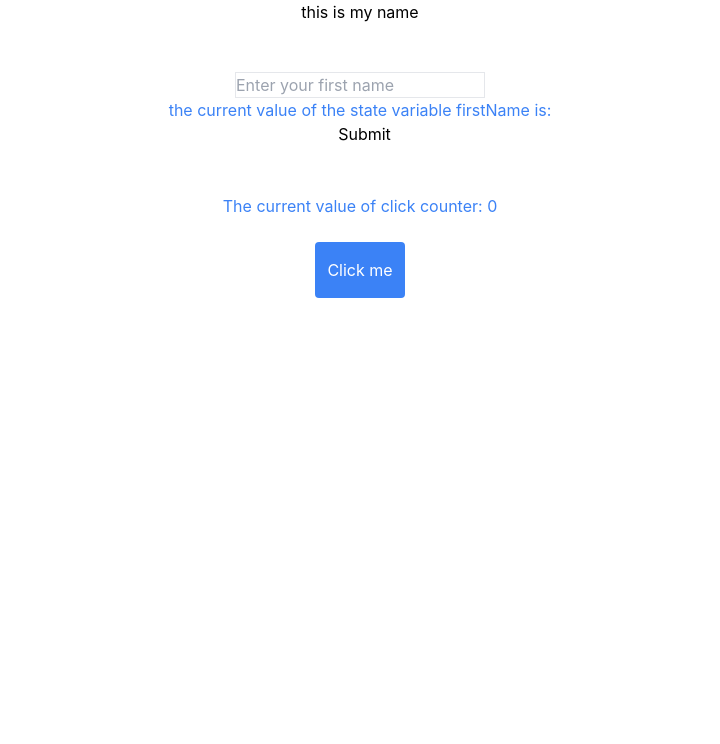
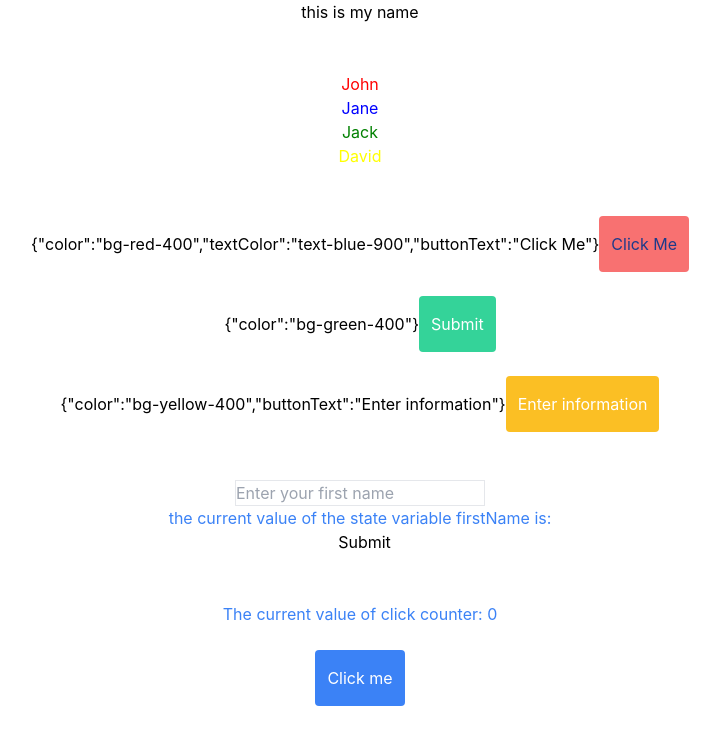
Before and after one commit to daryllast/cohort-14a-reactdemo, a React (Create React App) app: page / in a window 1280 px wide. Shown: the top 744 px of the page, without its empty margins (280-1000 px from the left). Built offline with nearby package versions, Linux system fonts and the light colour scheme.

Commit message:
checking in

```diff
--- a/src/App.js
+++ b/src/App.js
@@ -2,12 +2,28 @@ import logo from './logo.svg';
 import './App.css';
 import Button from "./button";
 import React, {useState, useEffect} from 'react';
+import Name from "./name";
 // hooks
 
 function App() {
 
   const [counter, setCounter] = useState(0);
   const [firstName, setFirstName] = useState('');
+
+  // const [names, setNames] = useState(['John', 'Jane', 'Jack', 'David']);
+  const [names, setNames] = useState([{
+      name: 'John',
+      color: 'red'
+  }, {
+      name: 'Jane',
+      color: 'blue'
+  }, {
+      name: 'Jack',
+      color: 'green'
+  }, {
+      name: 'David',
+      color: 'yellow'
+  }]);
 
   // let counter = 0;
 
@@ -52,6 +68,14 @@ function App() {
 
   };
 
+  const showAlert = async (item) => {
+      // console.log('show alert was clicked')
+      // console.log(item)
+      console.log('the information passed to the parent fromt eh child is', item)
+      // alert(`the item was clicked and the item is ${item.name} `)
+
+  };
+
   return (
     <div className="App">
 
@@ -62,6 +86,37 @@ function App() {
 
       <br/>
       <br/>
+
+      <ul>
+          {names.map((item, idx) => {
+              return <Name obj={item} invokeAlert={showAlert} />
+              // function within a function react on click
+              // return <li key={idx} onClick={() => showAlert(item)} className={item.name=='Jane' ? 'text-red-400 text-xl tracking-wider font-bold' : 'text-xl tracking-wider font-bold'}> {idx}. {item.name}</li>
+          })}
+      </ul>
+
+        <br/>
+        <br/>
+
+        {/*<button className={'bg-blue-500 text-white rounded pl-3 pr-3 pt-4 pb-4'}>Submit</button>*/}
+
+        {/*/!*props*!/ key value pairs that you can pass from the parent to the child*/}
+
+        <Button color={'bg-red-400'} textColor={'text-blue-900'} buttonText={'Click Me'} />
+        <br/>
+        <br/>
+        <Button color={'bg-green-400'} />
+        <br/>
+        <br/>
+        <Button color={'bg-yellow-400'} buttonText={'Enter information'} />
+
+
+        <br/>
+        <br/>
+        <br/>
+
+
+
 
       <input value={firstName} onChange={onInputChange} type="text" className={'border'} placeholder={'Enter your first name'}/>
 
--- a/src/button.js
+++ b/src/button.js
@@ -1,9 +1,33 @@
 import React, {useState, useEffect} from 'react';
 
 function Button(props) {
+
+    console.log('the props received are', props)
+
+    const getClasses = () => {
+        let classString = 'rounded pl-3 pr-3 pt-4 pb-4';
+        if(props.color){
+            classString = classString + ` ${props.color}`;
+        } else {
+            classString = classString + ` text-blue-500`;
+        }
+
+        if(props.textColor){
+            classString = classString + ` ${props.textColor}`;
+        } else {
+            classString = classString + ` text-white`;
+        }
+
+        console.log(classString);
+        return classString;
+
+        // return props.color ? `${props.color} text-white rounded pl-3 pr-3 pt-4 pb-4` : 'bg-blue-500 text-white rounded pl-3 pr-3 pt-4 pb-4'
+    };
+
     return (
         <>
-            this is a child button component
+            {JSON.stringify(props)}
+            <button className={getClasses()}>{props.buttonText || 'Submit'}</button>
         </>
     );
 }
--- /dev/null
+++ b/src/name.js
@@ -0,0 +1,16 @@
+import React, {useState, useEffect} from 'react';
+
+function Name(props) {
+
+    console.log('THE PROPS ARE', props)
+    return (
+        <>
+
+            <li style={{color: `${props.obj.color}`}} onClick={() => props.invokeAlert(props.obj)}>{props.obj.name}</li>
+
+
+        </>
+    );
+}
+
+export default Name;
```
